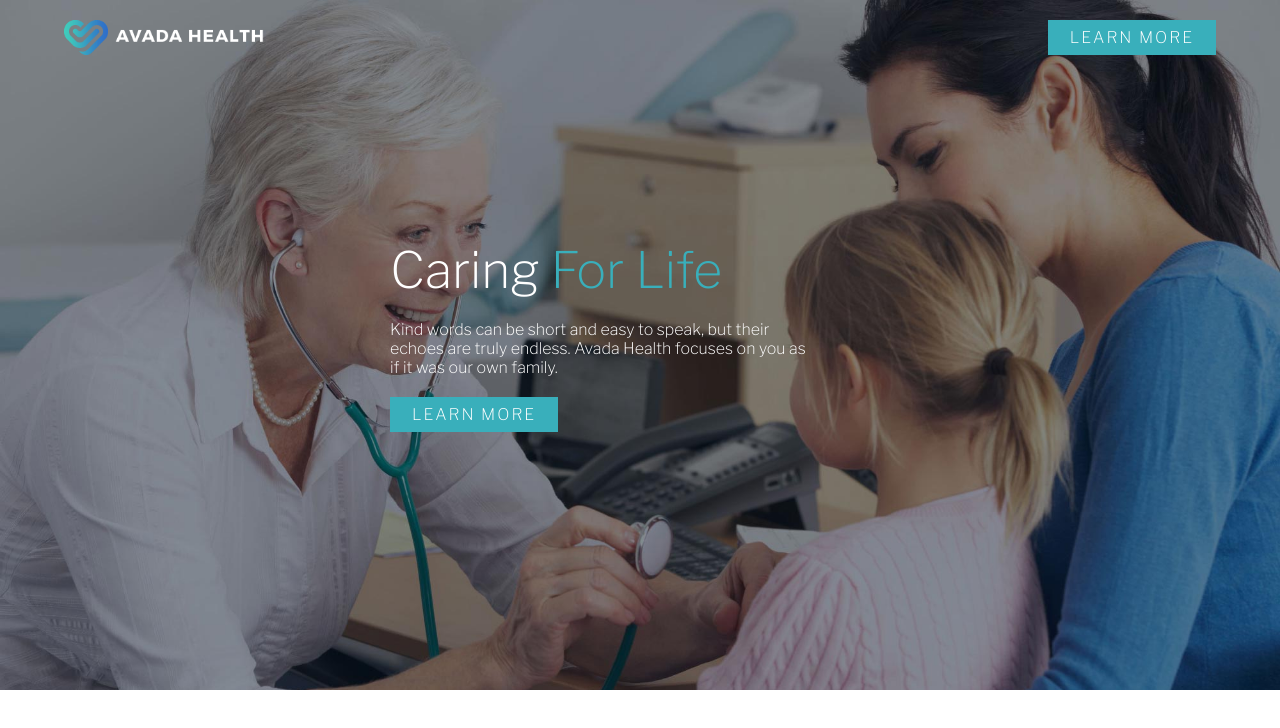
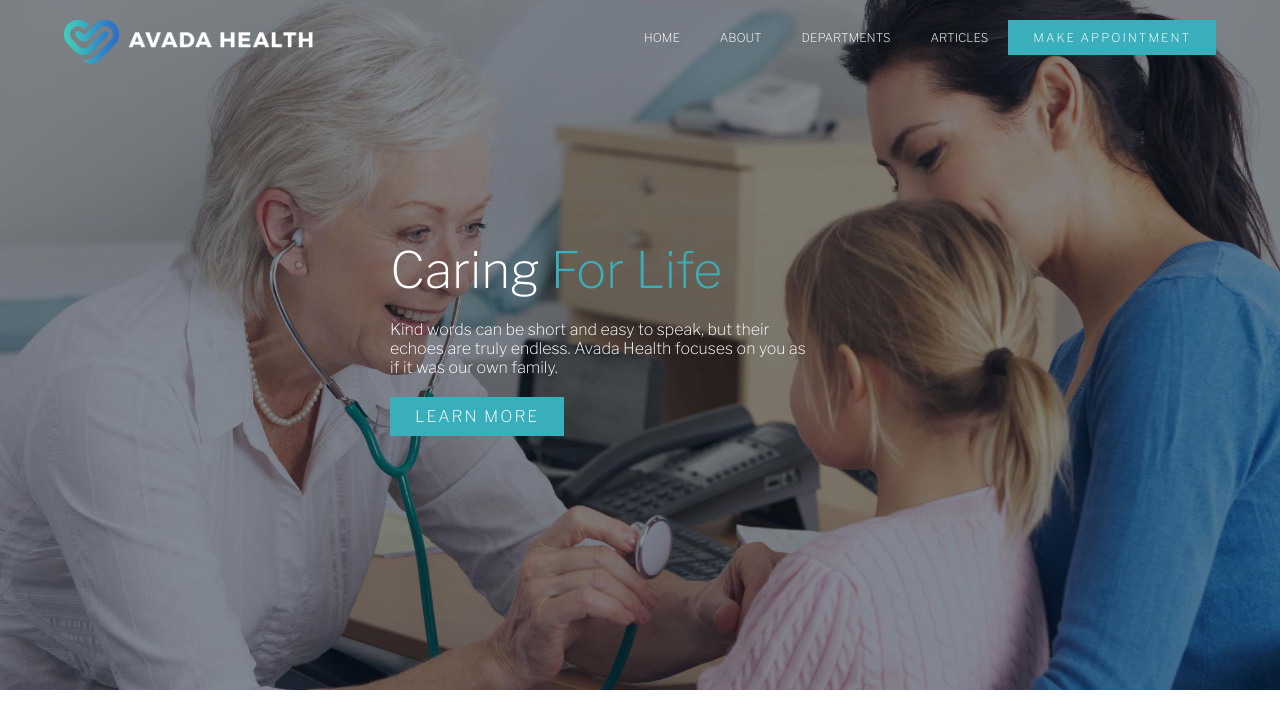
Before and after one commit to dbonafin/proj-html-vuejs, a Vue app: page / in a window 1280 px wide. Shown: the top 728 px of the page. Built offline with nearby package versions, Linux system fonts and the light colour scheme.

Commit message:
header layout done, page header component done

```diff
--- a/src/App.vue
+++ b/src/App.vue
@@ -9,7 +9,7 @@
 
     <!-- Here will be the header section (header+jumbotron) -->
     <header>
-      <PageHeader/>
+      <PageHeader :navLinks="navLinks"/>
     </header>
 
     <!-- Here will be the main section -->
@@ -53,7 +53,29 @@
 
   export default {
     name: 'App',
-    components: { PageHeader}
+    components: { PageHeader},
+    data() {
+      return {
+        navLinks: [
+          {
+            name: 'home',
+            url: '#'
+          },
+          {
+            name: 'about',
+            url: '#'
+          },
+          {
+            name: 'departments',
+            url: '#'
+          },
+          {
+            name: 'articles',
+            url: '#'
+          },
+          ]
+      }
+    },
   }
 
 </script>
--- a/src/components/PageHeader.vue
+++ b/src/components/PageHeader.vue
@@ -12,11 +12,13 @@
       <div class="navigation">
         <nav>
           <ul>
-
+            <li v-for="link,index in navLinks" :key="index">
+              <a :href="link.url">{{link.name}}</a>
+            </li>
           </ul>
 
           <span class="btn color-btn">
-            <a href="#">learn more</a>
+            <a href="#">make appointment</a>
           </span>
         </nav>
       </div>
@@ -48,6 +50,7 @@ export default {
       introMessage: 'Kind words can be short and easy to speak, but their echoes are truly endless. Avada Health focuses on you as if it was our own family.'
     }
   },
+  props: {navLinks: Array}
 }
 </script>
 
@@ -66,7 +69,26 @@ export default {
       justify-content: space-between;
       padding: 20px 0;
       .logo {
-        width: 200px;
+        width: 250px;
+      }
+    }
+    .navigation {
+      display: flex;
+      font-size: 12px;
+      ul {
+        display: inline-flex;
+        li {
+          list-style-type: none;
+          margin: 0 20px;
+          a {
+            text-transform: uppercase;
+            text-decoration: none;
+            color: inherit;
+          }
+          &:hover  {
+          color: $brand-main-color;
+        }
+        }
       }
     }
     .jumbotron {
--- a/src/style/common.scss
+++ b/src/style/common.scss
@@ -42,7 +42,7 @@ img {
 .btn {
     display: inline-block;
     text-transform: uppercase;
-    padding: 8px 22px;
+    padding: 10px 25px;
     cursor: pointer;
 }
 
```
